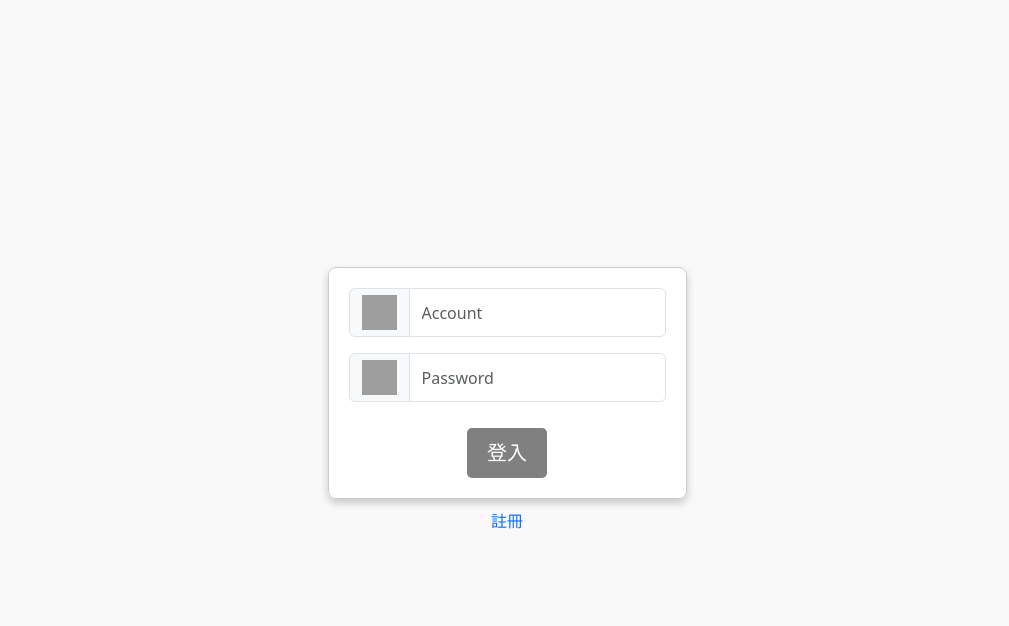
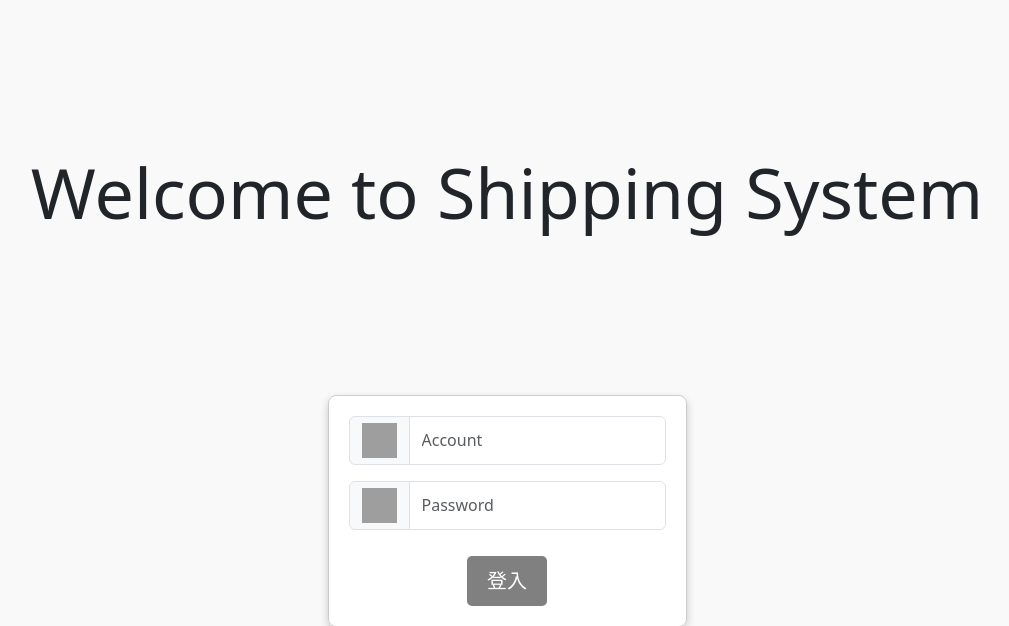
Before and after one commit to miamii11036/WarehouseVerification.github.io, a Django app: page / in a window 1280 px wide. Shown: the top 626 px of the page, without its empty margins (133-1142 px from the left). Run offline with Django 5.2, Linux system fonts and the light colour scheme; grey boxes are pictures that could not be loaded.

Commit message:
註冊畫面與系統都完成了

```diff
--- a/ShippingSystem/myweb/templates/index.html
+++ b/ShippingSystem/myweb/templates/index.html
@@ -36,14 +36,16 @@
             cursor: pointer;
             font-size: 20px;
         }
+        .title{
+            font-size: 70px;
+            margin-bottom: 150px;
+        }
 
     </style>
 
 </head>
 <body>
-    <!--
-        首頁只有輸入使用者帳戶與密碼的小方窗
-        輸入成功後的頁面才有base.html樣式-->
+        <div class="title">Welcome to Shipping System</div>
         <fieldset>
             <form action="" method="post">
                 {% csrf_token %}
```
Also changed, not shown: ShippingSystem/myweb/templates/enroll&login/enroll.html (+7 -0 lines).
